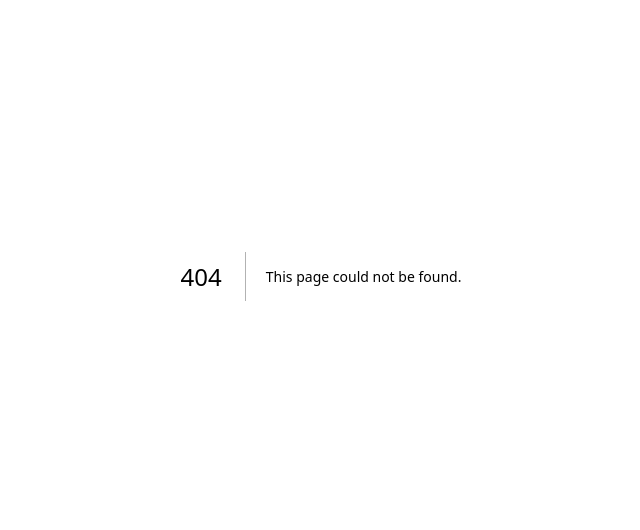
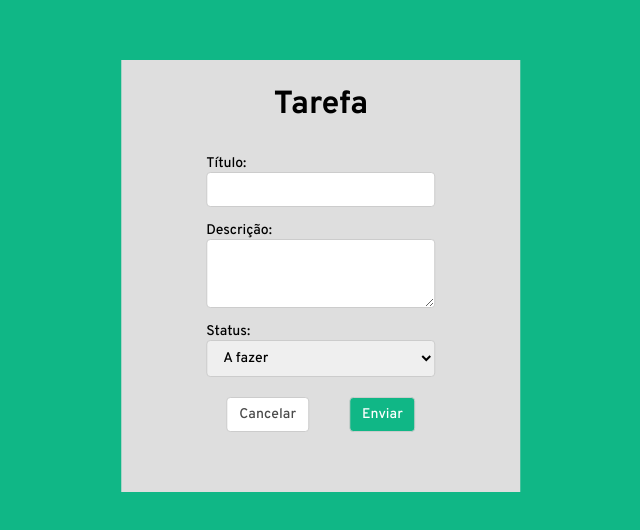
Before and after one commit to lukeoliveira1/tasklist-frontend, a Next.js app: page /task in a window 1280 px wide. Before the commit this address had no page. Shown: the part 124-654 px from the top of the page, without its empty margins (319-959 px from the left). Built offline with nearby package versions, Linux system fonts and the light colour scheme.

Commit message:
add post task

```diff
--- /dev/null
+++ b/src/api/create-task/post.ts
@@ -0,0 +1,20 @@
+import api from "@/services/api";
+
+export interface TaskForm {
+    id?: number;
+    title: string,
+    description?: string,
+    status: string,
+}
+
+export const postCreateTask = async ({
+    title,
+    description,
+    status,
+} : TaskForm) => {
+    try {
+        return await api.post<TaskForm>("task/", {title, description, status,});
+    } catch (error) {
+        console.log(error)
+    }
+}
--- a/src/pages/list.tsx
+++ b/src/pages/list.tsx
@@ -9,6 +9,7 @@ type TaskData = {
   title: string;
   description?: string;
   status: string;
+  status_display: string;
 };
 
 export default function Home() {
@@ -32,7 +33,7 @@ export default function Home() {
                 key={task.id}
                 title={task.title}
                 description={task.description}
-                status={task.status}
+                status={task.status_display}
               />
             ))}
           </div>
--- /dev/null
+++ b/src/pages/task.tsx
@@ -0,0 +1,106 @@
+import styles from "@/styles/task.module.css";
+import { FormEvent, useState } from "react";
+import { useRouter } from "next/router";
+import { TaskForm, postCreateTask } from "@/api/create-task/post";
+import Header from "@/components/Header";
+
+export default function Form() {
+  const router = useRouter();
+
+  const [title, setTitle] = useState<string>("");
+  const [description, setDescription] = useState<string>("");
+  const [status, setStatus] = useState<string>("");
+
+  async function handleCreateUsuario(event: FormEvent) {
+    event.preventDefault();
+
+    try {
+      const bodyTaskForm: TaskForm = {
+        title: title,
+        description: description,
+        status: status,
+      };
+
+      await postCreateTask(bodyTaskForm);
+
+      setTitle("");
+      setDescription("");
+      setStatus("");
+
+      alert("Tarefa cadastrado com sucesso!");
+    } catch (error) {
+      alert(error);
+    } finally {
+      router.push("./list");
+    }
+  }
+
+  return (
+    <>
+      <div className={styles.body}>
+        <div className={styles.divMain}>
+          <Header title="Tarefa" on_button={false} />
+
+          <div className={styles.divForm}>
+            <form onSubmit={handleCreateUsuario}>
+              <label className={styles.labelsForm}>Título: </label>
+              <input
+                type="text"
+                name="title"
+                required={true}
+                onChange={(event) => setTitle(event.target.value)}
+                className={styles.inputsForm}
+                value={title}
+              />
+
+              <label className={styles.labelsForm}>Descrição: </label>
+              <textarea
+                name="description"
+                required={true}
+                onChange={(event) => setDescription(event.target.value)}
+                className={styles.inputsForm}
+                value={description}
+                rows={3}
+              />
+
+              <label className={styles.labelsForm}>Status: </label>
+              <select
+                name="status"
+                className={styles.inputsForm}
+                onChange={(event) => setStatus(event.target.value)}
+              >
+                <option value="TODO">A fazer</option>
+                <option value="IN_PROGRESS">Em progresso</option>
+                <option value="DONE">Concluída</option>
+              </select>
+
+              <div className={styles.divFormButton}>
+                <a href="./list" className={styles.link}>
+                  <input
+                    type="button"
+                    value="Cancelar"
+                    className={styles.buttonForm}
+                    style={{
+                      backgroundColor: "#fff",
+                      color: "#4B4B4B",
+                    }}
+                    formNoValidate
+                  />
+                </a>
+                <input
+                  type="submit"
+                  value="Enviar"
+                  className={styles.buttonForm}
+                  style={{
+                    backgroundColor: "#10B786",
+                    color: "#FFFFFF",
+                  }}
+                />
+              </div>
+            </form>
+          </div>
+        </div>
+      </div>
+    </>
+  );
+}
--- /dev/null
+++ b/src/styles/task.module.css
@@ -0,0 +1,86 @@
+.body {
+    margin: 0;
+    padding: 0;
+    box-sizing: border-box;
+    display: flex;
+    flex-direction: column;
+    height: 100vh;
+    font-family: "Overpass", sans-serif;
+    font-size: 14px;
+    background-color: #10B786;
+  }
+
+  .divMain {
+    display: flex;
+    flex-direction: column;
+    position: absolute;
+    top: 50%;
+    left: 50%;
+    transform: translate(-50%, -50%);
+    padding: 25px 35px 25px 35px;
+    background-color: #DEDEDE;
+  }
+
+.divForm form {
+    display: flex;
+    flex-direction: column;
+    margin: 15px 50px 15px 50px;
+}
+
+.divForm label {
+    font-size: 14px;
+    margin-top: 15px;
+}
+
+.divForm input {
+    padding: 8px 12px;
+    font-size: 14px;
+    border: 1px solid #ccc;
+    border-radius: 4px;
+    outline: none;
+    font-family: "Overpass", sans-serif;
+
+}
+
+.divForm textarea {
+    padding: 8px 12px;
+    font-size: 14px;
+    border: 1px solid #ccc;
+    border-radius: 4px;
+    outline: none;
+    font-family: "Overpass", sans-serif;
+
+}
+
+.divForm select {
+    padding: 8px 12px;
+    font-size: 14px;
+    border: 1px solid #ccc;
+    border-radius: 4px;
+    outline: none;
+    font-family: "Overpass", sans-serif;
+
+}
+
+.divFormButton {
+    display: flex;
+    flex-direction: row;
+}
+
+.buttonForm {
+    display: flex;
+    align-items: center;
+    justify-content: center;
+    gap: 1rem;
+    border: none;
+    border-radius: 8px;
+    padding: 10px 16px;
+    font-size: 14px;
+    font-family: "Overpass", sans-serif;
+    margin: 20px;
+    cursor: pointer;
+}
+
+.link {
+    text-decoration: none;
+  }
```
